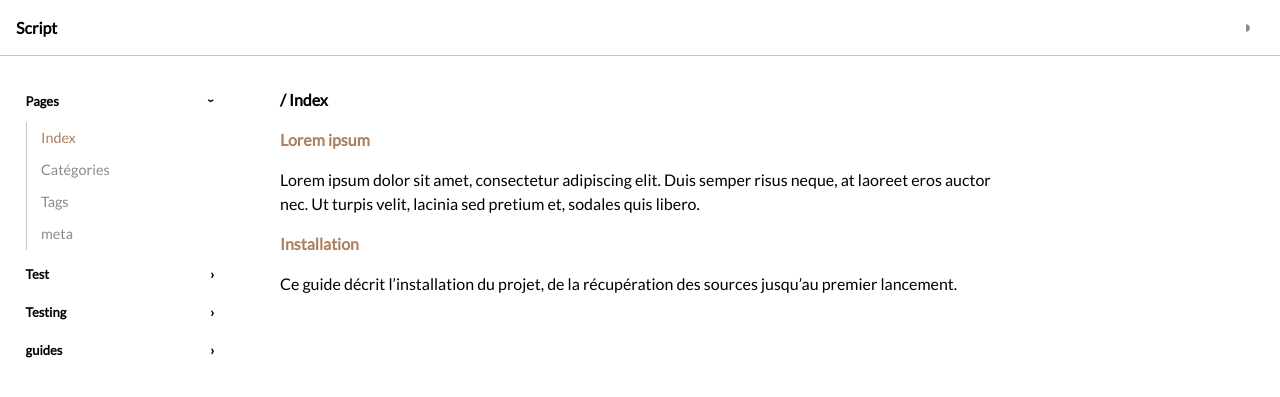
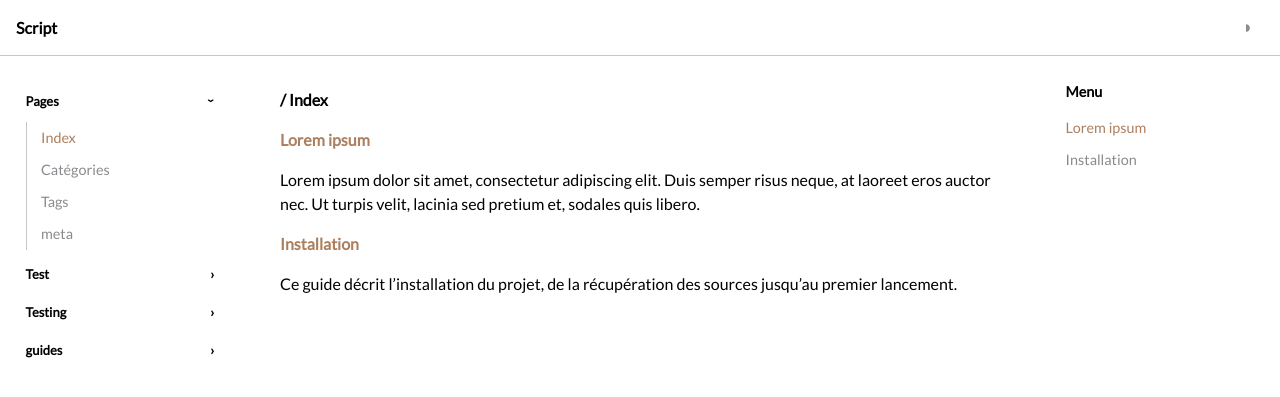
Before and after one commit to script-txt/script-txt.github.io, a Jekyll site: the page built from index.html, in a window 1280 px wide and 900 px high. Shown: the top 397 px of the window. Built offline with Jekyll 4.4.1, drawn with Linux system fonts in a browser that asks for light colours.

Commit message:
Update default.html

```diff
--- a/_layouts/default.html
+++ b/_layouts/default.html
@@ -204,9 +204,7 @@
       {%- endfor %}
     </ul>
     {%- endif %}
-  </aside>
 
-  <aside class="toc" aria-label="Menu">
     {%- assign partsp = content | split: '<p id="' %}
     {%- if partsp.size > 1 %}
     <p class="toc-title">Menu</p>
```
